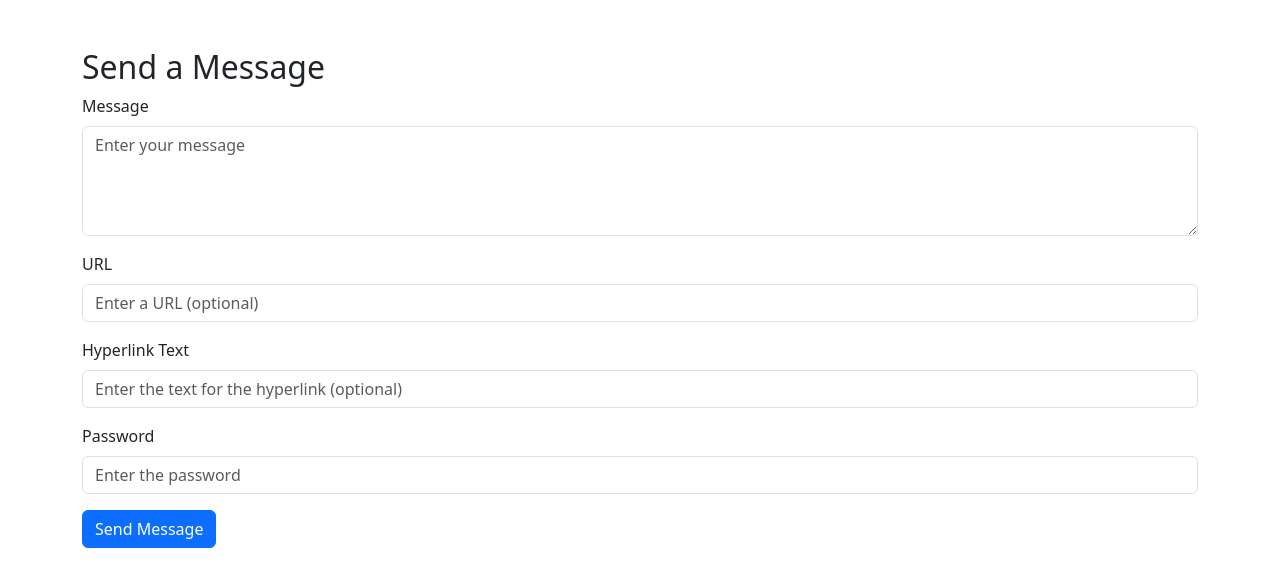
After one commit to kubzal/python_interview, a Flask app: page /send_message_form in a window 1280 px wide. The commit adds this page. Shown: the top 587 px of the page. Run offline with Flask 3, Linux system fonts and the light colour scheme.

Commit message:
pop up message and send message form

```diff
--- a/app.py
+++ b/app.py
@@ -1,11 +1,32 @@
-from flask import Flask, render_template, request, jsonify, abort
+from flask import (
+    Flask,
+    request,
+    jsonify,
+    render_template,
+    redirect,
+    url_for,
+    flash,
+    abort,
+)
 import subprocess
 import tempfile
 import os
 import sys
 import builtins
+import re
 
 app = Flask(__name__)
+app.secret_key = os.environ.get("SECRET_KEY")
+
+# Initialize a variable to store the message
+current_message = ""
+
+
+# Function to validate URLs
+def is_valid_url(url):
+    url_regex = re.compile(r"^(https?|ftp)://[^\s/$.?#].[^\s]*$", re.IGNORECASE)
+    return re.match(url_regex, url) is not None
+
 
 # Context manager to temporarily disable dangerous functions and modules
 class Sandbox:
@@ -15,10 +36,10 @@ class Sandbox:
 
         # Disable dangerous functions/modules
         builtins.open = self._restricted_open
-        sys.modules['requests'] = None
-        sys.modules['urllib'] = None
-        sys.modules['urllib3'] = None
-        sys.modules['http'] = None
+        sys.modules["requests"] = None
+        sys.modules["urllib"] = None
+        sys.modules["urllib3"] = None
+        sys.modules["http"] = None
 
     def __exit__(self, exc_type, exc_value, traceback):
         # Restore original functions
@@ -27,38 +48,52 @@ class Sandbox:
     def _restricted_open(self, *args, **kwargs):
         raise PermissionError("The use of 'open' is restricted in this environment.")
 
-@app.route('/')
+
+# @app.route("/")
+# def index():
+#     return "Welcome to the coding platform! Please navigate to a specific problem like /two_sum."
+
+
+@app.route("/")
 def index():
-    return "Welcome to the coding platform! Please navigate to a specific problem like /two_sum."
+    # Redirect the root URL to /default
+    return redirect(url_for("default"))
 
-@app.route('/<endpoint_name>')
+
+@app.route("/default")
+def default():
+    return render_template("default.html")
+
+
+@app.route("/<endpoint_name>")
 def serve_endpoint(endpoint_name):
-    markdown_path = os.path.join('static', f'{endpoint_name}.md')
-    python_code_path = os.path.join('static', f'{endpoint_name}.py')
+    markdown_path = os.path.join("static", f"{endpoint_name}.md")
+    python_code_path = os.path.join("static", f"{endpoint_name}.py")
 
     if not os.path.exists(markdown_path) or not os.path.exists(python_code_path):
         abort(404)
 
-    return render_template('python_interview.html', filename=endpoint_name)
+    return render_template("python_interview.html", filename=endpoint_name)
 
-@app.route('/execute', methods=['POST'])
+
+@app.route("/execute", methods=["POST"])
 def execute():
     data = request.get_json()
-    code = data.get('code', '')
+    code = data.get("code", "")
 
     try:
         # Use a temporary file to execute the code
         with tempfile.NamedTemporaryFile(suffix=".py", delete=False) as temp:
-            temp.write(code.encode('utf-8'))
+            temp.write(code.encode("utf-8"))
             temp.flush()
 
             with Sandbox():
                 # Run the code with a timeout of 30 seconds
                 result = subprocess.run(
-                    ['python', temp.name],
+                    ["python", temp.name],
                     capture_output=True,
                     text=True,
-                    timeout=30  # Timeout after 30 seconds
+                    timeout=30,  # Timeout after 30 seconds
                 )
 
         output = result.stdout if result.returncode == 0 else result.stderr
@@ -73,5 +108,42 @@ def execute():
     except Exception as e:
         return jsonify({"output": f"Error: {str(e)}"})
 
-if __name__ == '__main__':
-    app.run(debug=True, host='0.0.0.0', port=5000)
+
+@app.route("/get_message", methods=["GET"])
+def get_message():
+    global current_message
+    message_to_send = current_message
+    current_message = ""
+    return jsonify(message=message_to_send)
+
+
+@app.route("/send_message_form", methods=["GET", "POST"])
+def send_message_form():
+    global current_message
+    if request.method == "POST":
+        message = request.form.get("message", "")
+        url = request.form.get("url", "")
+        link_text = request.form.get("link_text", "")
+        password = request.form.get("password", "")
+
+        if password != os.environ.get("MESSAGE_PASSWORD"):
+            flash("Invalid password. Please try again.", "danger")
+            return redirect(url_for("send_message_form"))
+
+        if url and not is_valid_url(url):
+            flash("Invalid URL. Please enter a valid URL.", "danger")
+            return redirect(url_for("send_message_form"))
+
+        if url and link_text:
+            current_message = f'{message} <a href="{url}">{link_text}</a>'
+        else:
+            current_message = message
+
+        flash("Message sent successfully!", "success")
+        return redirect(url_for("send_message_form"))
+
+    return render_template("send_message.html")
+
+
+if __name__ == "__main__":
+    app.run(debug=True, host="0.0.0.0", port=5000)
--- /dev/null
+++ b/templates/send_message.html
@@ -0,0 +1,47 @@
+<!DOCTYPE html>
+<html lang="en">
+<head>
+    <meta charset="UTF-8">
+    <meta name="viewport" content="width=device-width, initial-scale=1.0">
+    <title>Send Message</title>
+    <!-- Bootstrap CSS -->
+    <link href="https://cdn.jsdelivr.net/npm/bootstrap@5.3.0/dist/css/bootstrap.min.css" rel="stylesheet">
+</head>
+<body>
+
+<div class="container mt-5">
+    <h2>Send a Message</h2>
+    {% with messages = get_flashed_messages(with_categories=true) %}
+      {% if messages %}
+        {% for category, message in messages %}
+          <div class="alert alert-{{ category }}" role="alert">
+            {{ message }}
+          </div>
+        {% endfor %}
+      {% endif %}
+    {% endwith %}
+    <form method="post" action="/send_message_form">
+        <div class="mb-3">
+            <label for="message" class="form-label">Message</label>
+            <textarea class="form-control" id="message" name="message" rows="4" placeholder="Enter your message"></textarea>
+        </div>
+        <div class="mb-3">
+            <label for="url" class="form-label">URL</label>
+            <input type="url" class="form-control" id="url" name="url" placeholder="Enter a URL (optional)">
+        </div>
+        <div class="mb-3">
+            <label for="link_text" class="form-label">Hyperlink Text</label>
+            <input type="text" class="form-control" id="link_text" name="link_text" placeholder="Enter the text for the hyperlink (optional)">
+        </div>
+        <div class="mb-3">
+            <label for="password" class="form-label">Password</label>
+            <input type="password" class="form-control" id="password" name="password" placeholder="Enter the password">
+        </div>
+        <button type="submit" class="btn btn-primary">Send Message</button>
+    </form>
+</div>
+
+<!-- Bootstrap JS -->
+<script src="https://cdn.jsdelivr.net/npm/bootstrap@5.3.0/dist/js/bootstrap.bundle.min.js"></script>
+</body>
+</html>
```
Also changed, not shown: templates/default.html (added, +142 -0 lines), templates/python_interview.html (+43 -26 lines), 1 other file.
